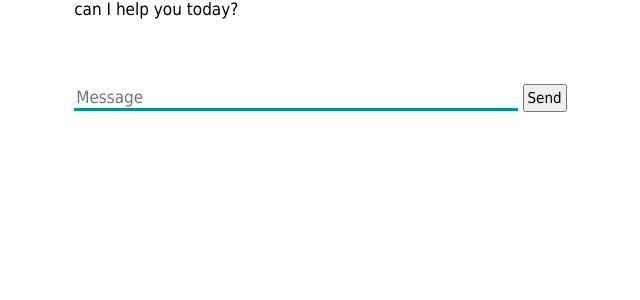
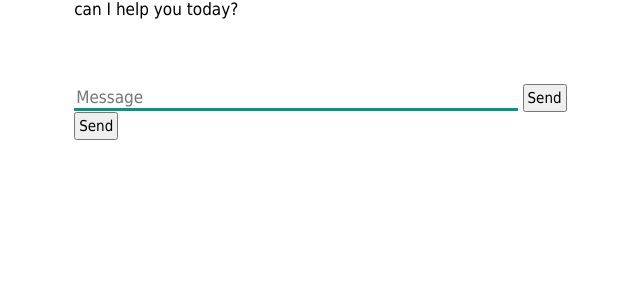
Before and after one commit to Adetola-Toyosi/Mental-Health-chatbot, a Python web app: template templates/chat.html in a window 1280 px wide. Shown: the part 149-449 px from the top of the page, without its empty margins (313-953 px from the left). Run offline with Jinja, Linux system fonts and the light colour scheme; the template is opened without the code that fills it, so the values that code supplies are empty; some libraries are stand-ins or nearby versions.

Commit message:
More questions and modification

```diff
--- a/chatbot.py
+++ b/chatbot.py
@@ -8,7 +8,7 @@ flexbot = ChatBot(name='Flex Bot', read_only=True,
                ])
 
 trainer = ListTrainer(flexbot)
-data = open('data').read().splitlines()
+data = open('data', 'r').read().splitlines()
 trainer.train(data)
 
 
--- a/static/style.css
+++ b/static/style.css
@@ -51,6 +51,12 @@ h3
     font-size: 15px;
 }
 
+#again {
+    padding: 3px;
+    font-family: Tahoma;
+    font-size: 15px;
+}
+
 .userText {
     color: cta-blue;
     font-family: Tahoma;
--- a/templates/chat.html
+++ b/templates/chat.html
@@ -14,6 +14,7 @@
             <div id="userInput">
                 <input id="textInput" type="text" name="msg" placeholder="Message">
                 <input id="buttonInput" type="submit" value="Send">
+                <input id="again" type="submit" value="Send">
             </div>
             <script>
                 function getBotResponse() {
```
Also changed, not shown: db.sqlite3, 1 other file.
